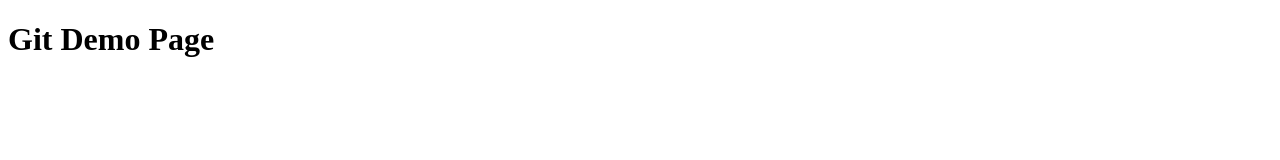
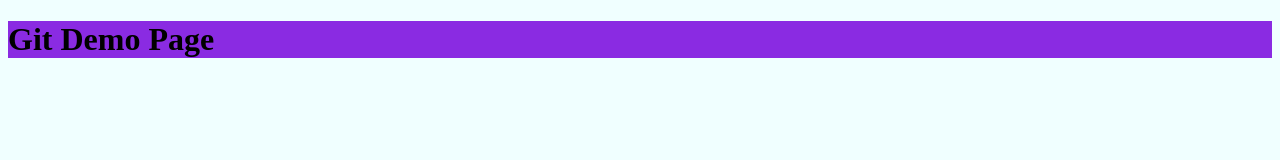
Before and after one commit to Matthew-Young128/Testing, a plain HTML site: page index.html in a window 1280 px wide. Drawn offline with Linux system fonts and the light colour scheme.

Commit message:
change background color on body

```diff
--- a/index.html
+++ b/index.html
@@ -5,6 +5,7 @@
     <meta http-equiv="X-UA-Compatible" content="IE=edge">
     <meta name="viewport" content="width=device-width, initial-scale=1.0">
     <title>Document</title>
+    <link rel="stylesheet" href="main.css">
 </head>
 <body>
    <h1>Git Demo Page</h1>
--- /dev/null
+++ b/main.css
@@ -0,0 +1,7 @@
+body{
+    background-color: azure;
+}
+
+h1 {
+    background-color: blueviolet;
+}
```
Also changed, not shown: 1 other file.
